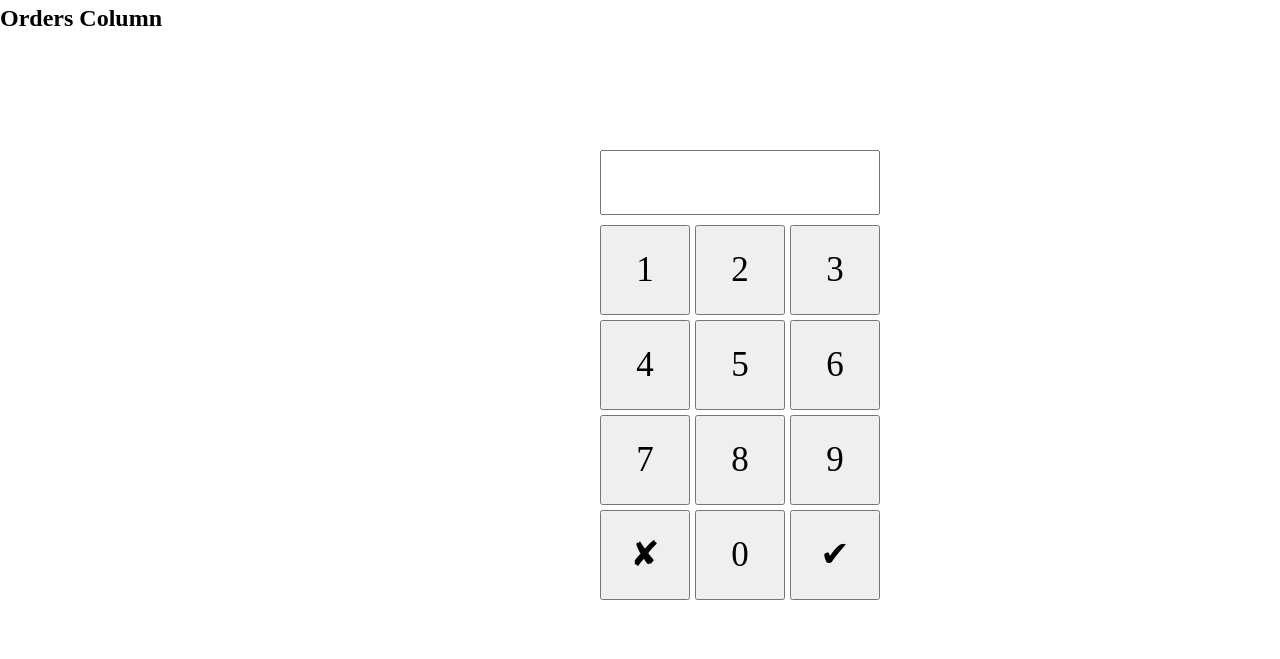
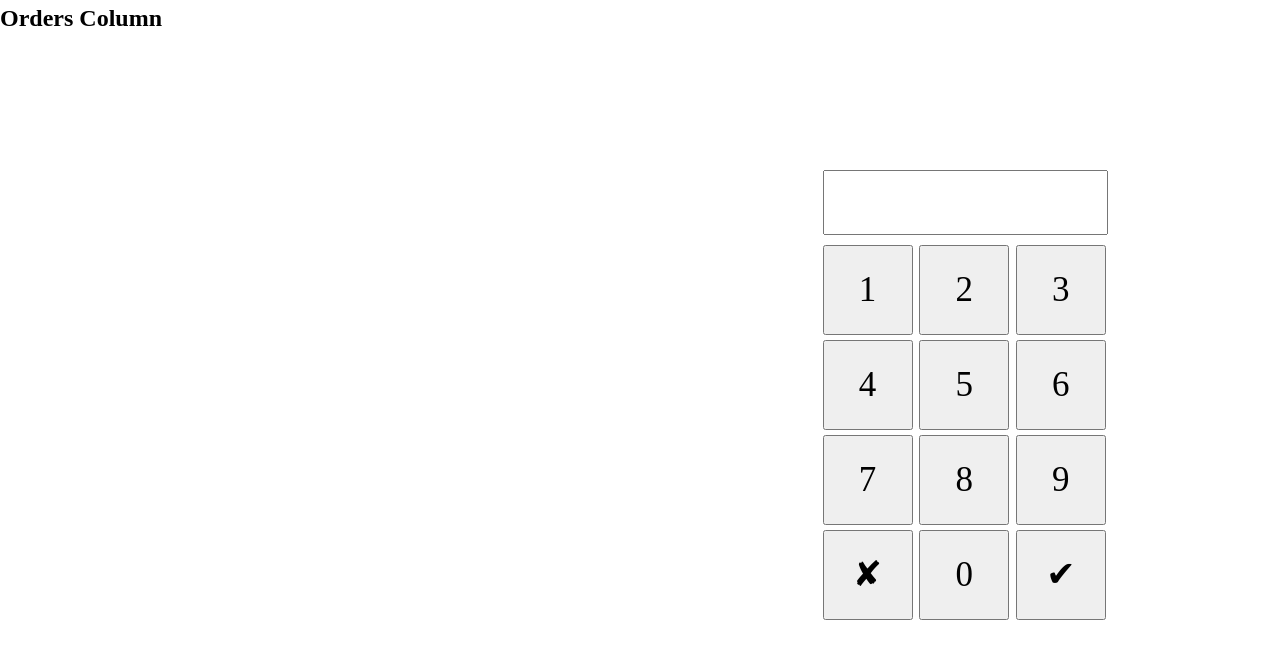
Before and after one commit to NikitaSidaway/RestaurantOrderSystem, a Flask app: page / in a window 1280 px wide. Shown: the top 659 px of the page. Run offline with Flask 3, Linux system fonts and the light colour scheme.

Commit message:
Added ipad air compatibility

```diff
--- a/static/style.css
+++ b/static/style.css
@@ -55,10 +55,10 @@ button {
 }
 
 form {
-  margin-left: 400px;
-  margin-right: 400px;
-  margin-top: 150px;
   font-size: 35px;
+  max-width: 285px;
+  margin: 0 auto;
+  margin-top: 27%;
 }
 
 input {
```
Also changed, not shown: RestaurantDatabase.db.
